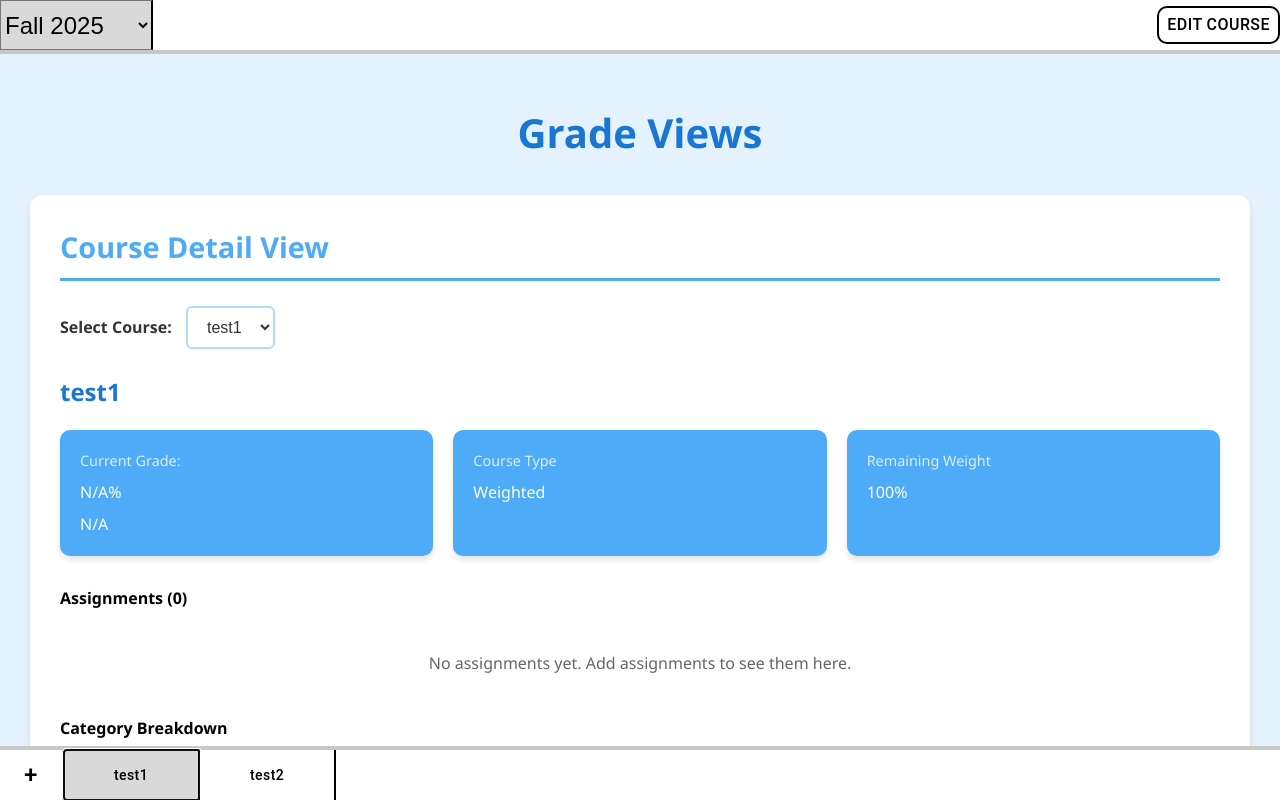
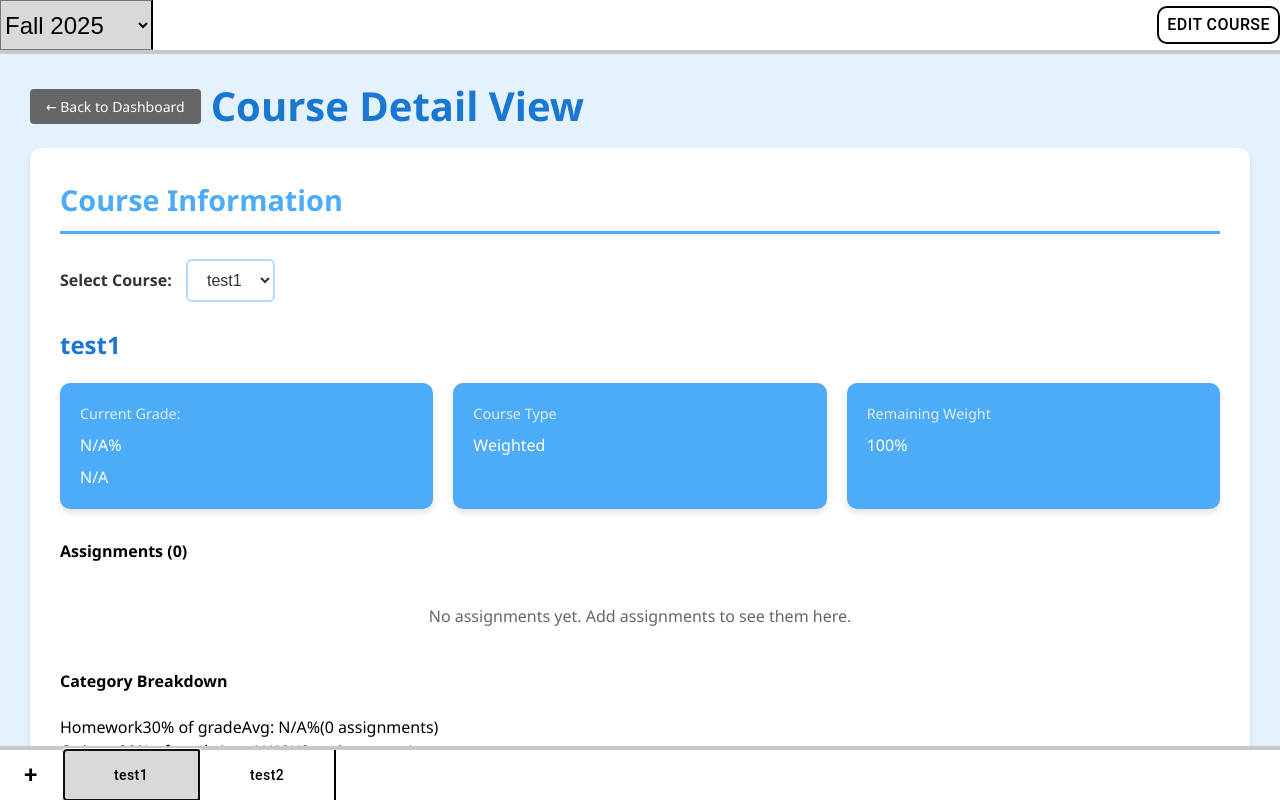
Before and after one commit to kn2117/CECS-448-Project-3-Team-3, a React (Vite) app: page / in a window 1280 px wide. Both pictures are taken after a click on the button "test1". Built offline with nearby package versions, Linux system fonts and the light colour scheme.

Commit message:
Added Dashboard skeleton
Made it so the user can switch between dashboard and course detail pages

```diff
--- a/src/App.jsx
+++ b/src/App.jsx
@@ -4,11 +4,12 @@ import viteLogo from '/vite.svg'
 import './App.css'
 import CourseManagement from './CourseManagement'
 import GradeViews from './GradeViews'
+import Dashboard from './Dashboard'
 import { Button } from '@mui/material'
 import Footer from './footer'
 import Dropdown from './dropdown'
 function App() {
-  // Store course data with full details
+  const [viewMode, setViewMode] = useState('dashboard');
   const [courseData, setCourseData] = useState({
     'test1': {
       name: 'test1',
@@ -113,18 +114,33 @@ function App() {
       </div>
       <div class='body'>
         {/*add body.jsx*/}
-        <GradeViews
-          semester={semester}
-          selectedCourseName={course}
-          courseData={courseData}
-        />
+        {viewMode === 'dashboard' ? (
+          <Dashboard
+            semester={semester}
+            courseData={courseData}
+          />
+        ) : (
+          <GradeViews
+            semester={semester}
+            selectedCourseName={course}
+            courseData={courseData}
+            onBackToDashboard={() => setViewMode('dashboard')}
+          />
+        )}
       </div>
       <div class='footer'>
         <Button style={{ fontSize: '24px', color: 'black', borderRight: '2px solid black', borderRadius: 0, height: '100%' }} onClick={() => { setOpenDialog(true); setDialogMode("add"); }}>
           +
         </Button>
 
-        <Footer choices={semesters[semester]} current={course} onClick={setCourse} />
+        <Footer
+          choices={semesters[semester]}
+          current={course}
+          onClick={(selectedCourse) => {
+            setCourse(selectedCourse);
+            setViewMode('courseDetail');
+          }}
+        />
       </div>
       <CourseManagement open={openDialog} onClose={() => setOpenDialog(false)} edit={dialogMode == "edit"} semesters={semesters} addCourse={addCourse} />
     </div>
--- /dev/null
+++ b/src/Dashboard.css
@@ -0,0 +1,7 @@
+.dashboard {
+    padding: 20px;
+}
+
+.dashboard h1 {
+    margin-bottom: 20px;
+}
--- /dev/null
+++ b/src/Dashboard.jsx
@@ -0,0 +1,21 @@
+import React from 'react';
+import './Dashboard.css';
+
+function Dashboard({ semester, courseData }) {
+    // Get courses for the current semester
+    const coursesInSemester = Object.values(courseData).filter(
+        course => course.semester === semester
+    );
+
+    return (
+        <div className="dashboard">
+            <h1>Dashboard</h1>
+            <p style={{ color: '#666', fontSize: '18px', textAlign: 'center', marginTop: '40px' }}>
+                Add dashboard
+            </p>
+            {/* Dashboard */}
+        </div>
+    );
+}
+
+export default Dashboard;
--- a/src/GradeViews.css
+++ b/src/GradeViews.css
@@ -13,6 +13,34 @@
     margin-bottom: 40px;
     font-size: 2.5rem;
     text-align: center;
+}
+
+/* Back to Dashboard Header */
+.back-to-dashboard-header {
+    display: flex;
+    align-items: center;
+    gap: 10px;
+    margin-bottom: 20px;
+}
+
+.back-to-dashboard-header h1 {
+    margin: 0;
+    text-align: left;
+}
+
+.back-button {
+    padding: 8px 16px;
+    background-color: #666;
+    color: white;
+    border: none;
+    border-radius: 4px;
+    cursor: pointer;
+    font-size: 14px;
+    transition: background-color 0.2s;
+}
+
+.back-button:hover {
+    background-color: #444;
 }
 
 /* Section styles */
--- a/src/GradeViews.jsx
+++ b/src/GradeViews.jsx
@@ -10,7 +10,7 @@ import {
   recommendFocusByLowestGrade
 } from './gradeCalculator';
 
-function GradeViews({ semester, selectedCourseName, courseData }) {
+function GradeViews({ semester, selectedCourseName, courseData, onBackToDashboard }) {
     // Get courses for the current semester
     const coursesInSemester = Object.values(courseData).filter(
         course => course.semester === semester
@@ -19,8 +19,6 @@ function GradeViews({ semester, selectedCourseName, courseData }) {
     // Get the selected course data
     const selectedCourseData = courseData[selectedCourseName] || coursesInSemester[0];
 
-    // State for view mode: 'dashboard' or 'courseDetail'
-    const [viewMode, setViewMode] = useState('dashboard');
     const [selectedCourse, setSelectedCourse] = useState(selectedCourseData);
     const [focusMode, setFocusMode] = useState('potential'); // 'potential' or 'lowestGrade'
 
@@ -58,10 +56,16 @@ function GradeViews({ semester, selectedCourseName, courseData }) {
 
     return (
         <div className="grade-views">
-            <h1>Grade Views</h1>
+            <div className="back-to-dashboard-header">
+                <button className="back-button" onClick={onBackToDashboard}>
+                    ← Back to Dashboard
+                </button>
+                <h1>Course Detail View</h1>
+            </div>
+
             {/* Individual course detail */}
             <div className="course-detail">
-                <h2>Course Detail View</h2>
+                <h2>Course Information</h2>
                 {/* Course selector */}
                 <div className="course-selector">
                     <label>Select Course: </label>
```
